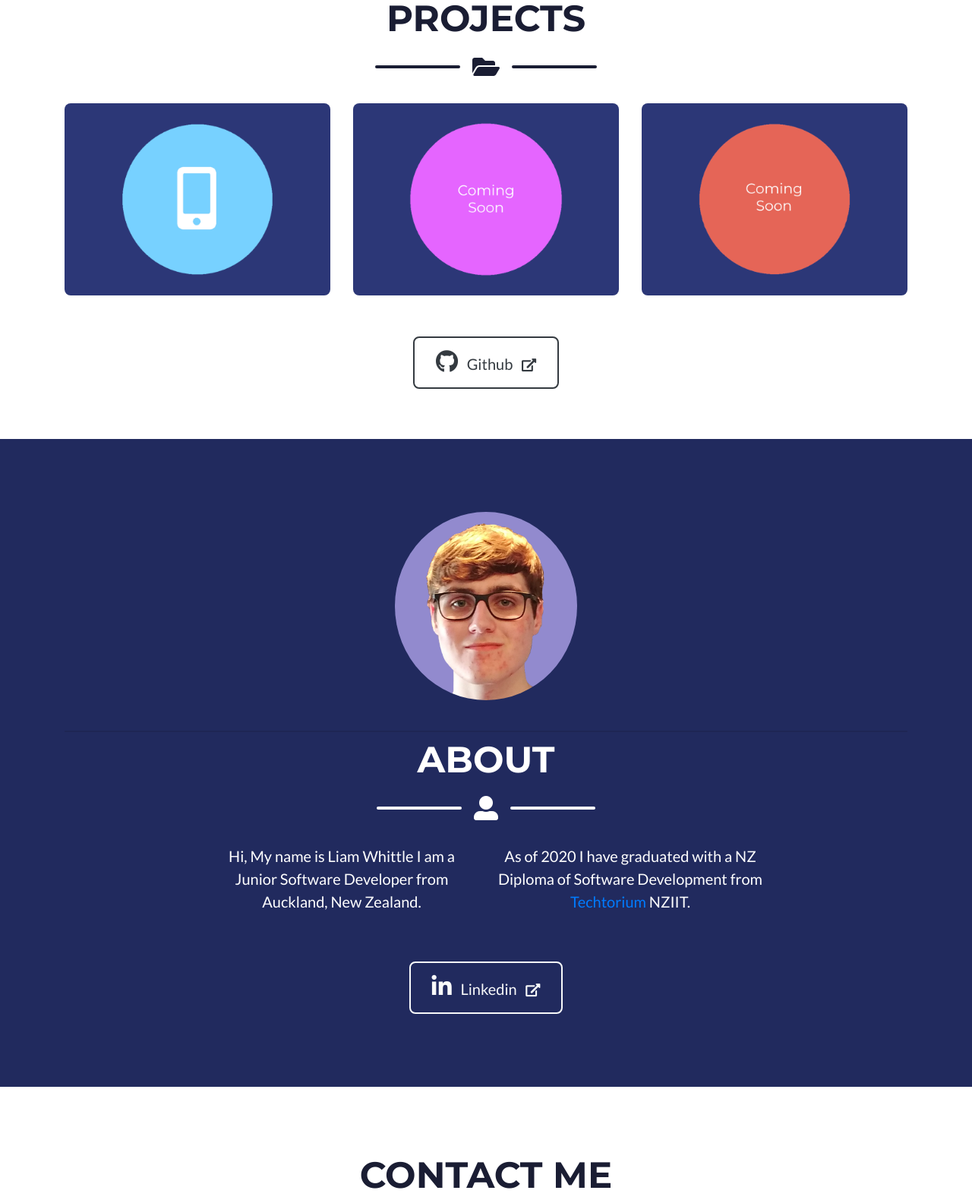
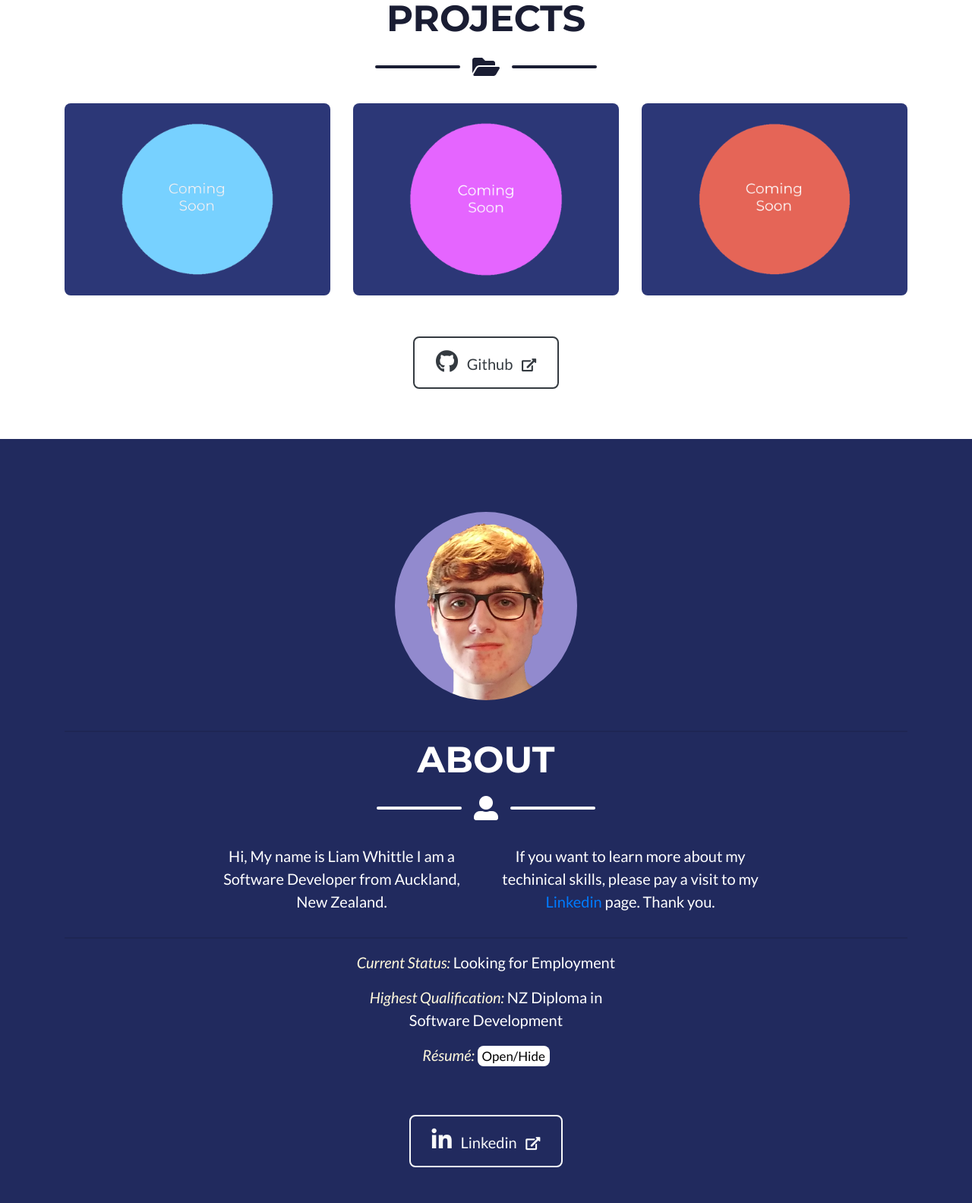
Before and after one commit to Liam-Whittle/Liam-Whittle.github.io, a website with bundled scripts: page index.html in a window 1280 px wide. Shown: the part 860-2444 px from the top of the page at 76% size. Built offline with nearby package versions, Linux system fonts and the light colour scheme.

Commit message:
Overhaul
Cv added

```diff
--- a/index.html
+++ b/index.html
@@ -24,7 +24,8 @@
   <link rel="icon" type="image/png" href="favicon.png" />
 
   <!-- Dev Icons -->
-  <link rel="stylesheet" href="https://cdn.rawgit.com/konpa/devicon/df6431e323547add1b4cf45992913f15286456d3/devicon.min.css">
+  <link rel="stylesheet"
+    href="https://cdn.rawgit.com/konpa/devicon/df6431e323547add1b4cf45992913f15286456d3/devicon.min.css">
 
   <style>
     .tooltip .tooltiptext {
@@ -38,6 +39,18 @@
     }
   </style>
 
+  <script>
+    function myFunction() {
+      var x = document.getElementById("Butt");
+      if (x.style.display === "none") {
+        x.style.display = "";
+        x.style.margin = "auto";
+      } else {
+        x.style.display = "none";
+      }
+    }
+  </script>
+
 </head>
 
 <body id="page-top">
@@ -45,7 +58,8 @@
   <!-- Navigation -->
   <nav class="navbar navbar-expand-lg bg-secondary text-uppercase fixed-top" id="mainNav">
     <div class="container">
-      <a style="padding-bottom: 0px;" class="navbar-brand js-scroll-trigger" href="#page-top"><img src="favicon.png" style="width: 2.5rem;"> &nbspLiam Whittle</a>
+      <a style="padding-bottom: 0px;" class="navbar-brand js-scroll-trigger" href="#page-top"><img src="favicon.png"
+          style="width: 2.5rem;"> &nbspLiam Whittle</a>
       <button class="navbar-toggler navbar-toggler-right text-uppercase font-weight-bold bg-primary text-white rounded"
         type="button" data-toggle="collapse" data-target="#navbarResponsive" aria-controls="navbarResponsive"
         aria-expanded="false" aria-label="Toggle navigation">
@@ -88,7 +102,7 @@
       </div>
 
       <!-- Masthead Subheading -->
-      <p class="masthead-subheading font-weight-light mb-0">Junior Software Developer</p>
+      <p class="masthead-subheading font-weight-light mb-0">Software Developer</p>
 
     </div>
   </header>
@@ -120,7 +134,7 @@
                 <i class="fas fa-info-circle fa-3x"></i>
               </div>
             </div>
-            <img class="img-fluid" src="img/portfolio/pp.png" alt="">
+            <img class="img-fluid" src="img/portfolio/cs3.png" alt="">
           </div>
         </div>
 
@@ -165,7 +179,9 @@
   <section class="page-section bg-primary text-white mb-0" id="about">
     <div class="container">
 
-      <img class="img-fluid" style="border-radius: 50%; display: block; margin-left: auto; margin-right: auto; width: 15rem;" src="img/aboutphoto.png" alt="">
+      <img class="img-fluid"
+        style="border-radius: 50%; display: block; margin-left: auto; margin-right: auto; width: 15rem;"
+        src="img/aboutphoto.png" alt="">
       <br>
       <hr>
 
@@ -184,13 +200,31 @@
       <!-- About Section Content -->
       <div class="row">
         <div class="col-lg-4 ml-auto">
-          <p class="lead" style="text-align: center;">Hi, My name is Liam Whittle I am a Junior Software Developer from Auckland, New Zealand.</p>
+          <p class="lead" style="text-align: center;">Hi, My name is Liam Whittle I am a Software Developer from
+            Auckland, New Zealand.</p>
         </div>
         <div class="col-lg-4 mr-auto">
-          <p class="lead" style="text-align: center;">As of 2020 I have graduated with a NZ Diploma of Software Development from <a href="https://techtorium.ac.nz/">Techtorium<a> NZIIT.</p>
+          <p class="lead" style="text-align: center;">If you want to learn more about my techinical skills, please pay a
+            visit to my <a href="https://www.linkedin.com/in/liamnz/">Linkedin</a> page. Thank you.</p>
         </div>
       </div>
-
+      <hr>
+      <div class="row">
+        <div class="col-lg-4 m-auto">
+          <p class="lead" style="text-align: center;"><em style="color: cornsilk;">Current Status:</em> Looking for
+            Employment</p>
+          <p class="lead" style="text-align: center;"><em style="color: cornsilk;">Highest Qualification:</em> NZ
+            Diploma in Software Development</p>
+          <p class="lead" style="text-align: center;"><em style="color: cornsilk;">Résumé: </em><button
+              onclick="myFunction()"
+              style="border: none; border-radius: .5rem; font-size: 17px; background-color: white; outline: none;">Open/Hide</button>
+          </p>
+        </div>
+      </div>
+      <div class="row" id="Butt" style="display: none;">
+        <embed src="img/CV.pdf" width="700px" height="1010px" style="margin: auto;" />
+      </div>
+    </div>
     <br>
 
     <!-- About Section Button -->
@@ -328,7 +362,7 @@
             <div class="row justify-content-center">
               <div class="col-lg-8">
                 <!-- Portfolio Modal - Title -->
-                <h2 class="portfolio-modal-title text-secondary text-uppercase mb-0">Project P W.I.P</h2>
+                <h2 class="portfolio-modal-title text-secondary text-uppercase mb-0">Coming Soon</h2>
                 <!-- Icon Divider -->
                 <div class="divider-custom">
                   <div class="divider-custom-line"></div>
@@ -338,18 +372,24 @@
                   <div class="divider-custom-line"></div>
                 </div>
                 <!-- Portfolio Modal - Image -->
-                <img class="img-fluid rounded mb-5" src="img/portfolio/pp.png" alt="">
-                <!-- Portfolio Modal - Text -->
-                <div style="background-color: rgba(33, 42, 94, 0.5); border-radius: 1rem; padding-top: 8px; padding-bottom: 7px; margin-left: 10%; margin-right: 10%;">
-                  <i style="color: white; font-size: 3.5rem;" class="devicon-csharp-plain" data-toggle="tooltip" title="C Sharp" ></i>
-                  <i style="color: white; font-size: 3.5rem;" class="fab fa-unity" data-toggle="tooltip" title="Unity"></i>
-                  <i style="color: white; font-size: 3.5rem;" class="devicon-visualstudio-plain" data-toggle="tooltip" title="Visual Studio"></i>
+                <img class="img-fluid rounded mb-5" src="img/portfolio/cs3.png" alt="">
+                <!-- Portfolio Modal - Text
+                <div
+                  style="background-color: rgba(33, 42, 94, 0.5); border-radius: 1rem; padding-top: 8px; padding-bottom: 7px; margin-left: 10%; margin-right: 10%;">
+                  <i style="color: white; font-size: 3.5rem;" class="devicon-csharp-plain" data-toggle="tooltip"
+                    title="C Sharp"></i>
+                  <i style="color: white; font-size: 3.5rem;" class="fab fa-unity" data-toggle="tooltip"
+                    title="Unity"></i>
+                  <i style="color: white; font-size: 3.5rem;" class="devicon-visualstudio-plain" data-toggle="tooltip"
+                    title="Visual Studio"></i>
                 </div>
                 <br>
                 <hr>
                 <h5 class="mb-5">Project P is a collaborative Unity (C#) project</h5>
-                <p>Project P is a passion project conceptualized by a colleague and I, It is a mobile game application made using Unity and coded in C# Lang. We made this project in hopes of promoting it to a publisher. As of Mid-Jan 2020 Project P is Mid-way through development.</p>
-                <br>
+                <p>Project P is a passion project conceptualized by a colleague and I, It is a mobile game application
+                  made using Unity and coded in C# Lang. We made this project in hopes of promoting it to a publisher.
+                  As of Mid-Jan 2020 Project P is Mid-way through development.</p> -->
+                <h5 class="mb-5">Coming Soon</h5>
                 <button class="btn btn-primary" href="#" data-dismiss="modal">
                   <i class="fas fa-times fa-fw"></i>
                   Close Window
```
Also changed, not shown: img/portfolio/cs3.png (added), 1 other file. Lines whose indentation alone changed are shown as unchanged.
